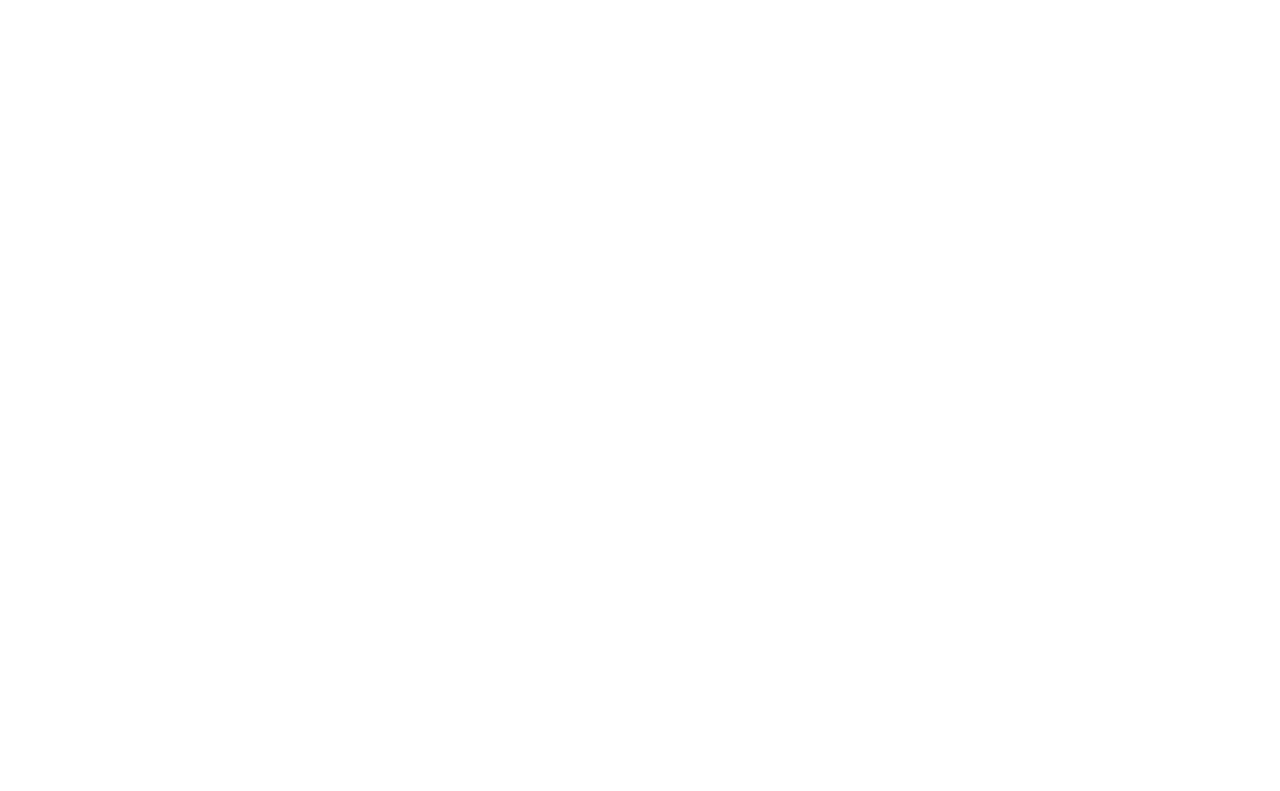
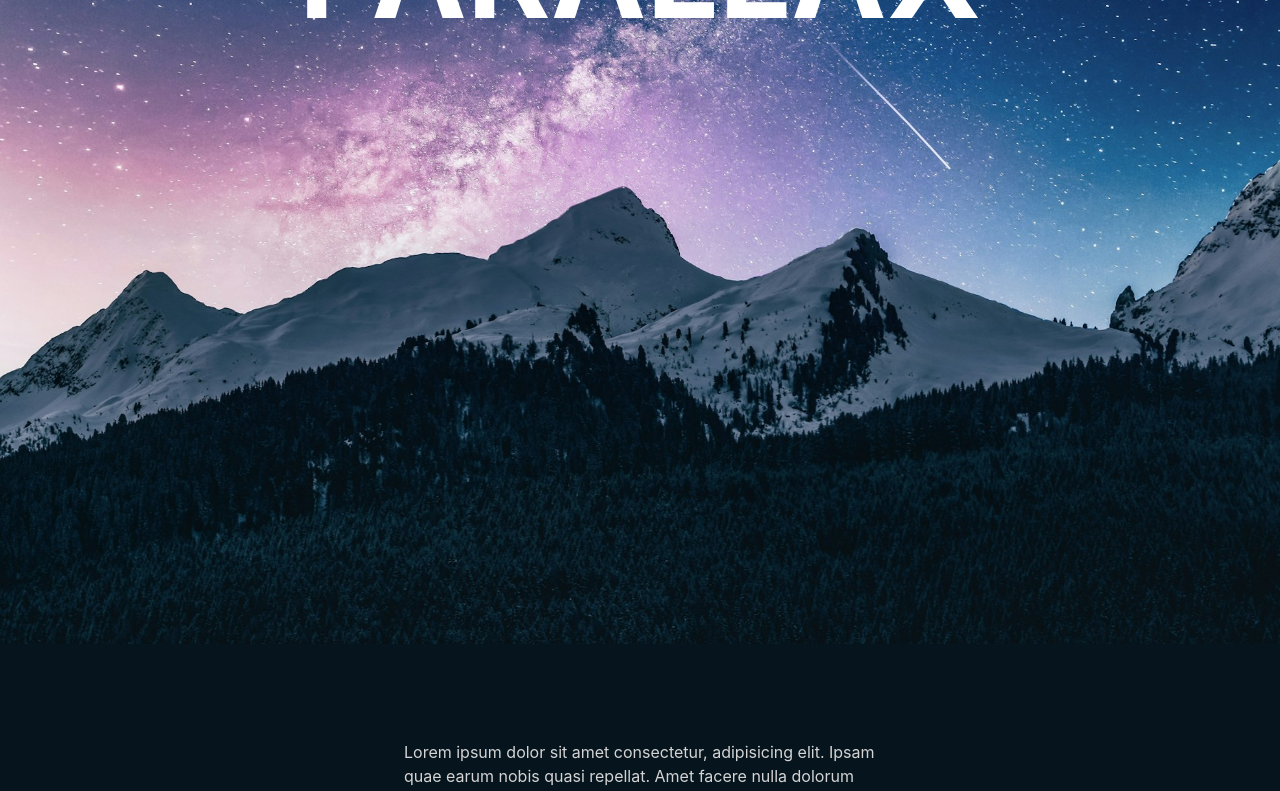
Before and after one commit to Shahrukh-elRed/framer-motion-demo, a React (Create React App) app: page /layered-parallax-scroll in a window 1280 px wide. Before the commit this address had no page. Shown: the part 300-1091 px from the top of the page. Before the commit the page ends 800 px from the top, so only its background shows below. Built offline with nearby package versions, Linux system fonts and the light colour scheme.

Commit message:
layered parallax effect

```diff
--- a/src/App.css
+++ b/src/App.css
@@ -103,3 +103,15 @@
     width: 100%;
     height: 12px;
 }
+
+.layered_parallax_image_full {
+    background-image: url("/src/assets/images/layered-parallax-full.jpg");
+    background-position: bottom;
+    background-size: cover;
+}
+
+.layered_parallax_image_cropped {
+    background-image: url("/src/assets/images/layered-parallax-cropped.png");
+    background-position: bottom;
+    background-size: cover;
+}
--- a/src/Routing.jsx
+++ b/src/Routing.jsx
@@ -7,6 +7,7 @@ import ViewBasedAnimations from './components/ViewBasedAnimations';
 import Error404Page from './components/Error404Page';
 import Layout from './components/Layout';
 import HorizontalScrollCarouselPage from './components/HorizontalScrollCarouselPage/HorizontalScrollCarouselPage';
+import LayeredParallaxScroll from "./components/LayeredParallaxScroll/LayeredParallaxScroll";
 
 const Routing = () => {
     return (
@@ -19,6 +20,7 @@ const Routing = () => {
                 <Route path="view-based-animations" element={<ViewBasedAnimations />} />
                 <Route path="scroll-based-animations" element={<ScrollAnimations />} />
                 <Route path="horizontal-scroll-carousel" element={<HorizontalScrollCarouselPage />} />
+                <Route path="layered-parallax-scroll" element={<LayeredParallaxScroll />} />
                 <Route path="*" element={<Error404Page />} />
             </Route>
             </Routes>
--- /dev/null
+++ b/src/components/LayeredParallaxScroll/LayeredParallaxScroll.jsx
@@ -0,0 +1,57 @@
+import MultiLayerParallax from "./MultiLayerParallax"
+
+const LayeredParallaxScroll = () => {
+  return (
+    <div>
+        <MultiLayerParallax />
+        <div className="w-full bg-[#06141D]">
+            <div className="max-w-lg space-y-4 mx-auto py-24 px-5 text-neutral-300">
+                <p>
+                    Lorem ipsum dolor sit amet consectetur, adipisicing elit. Ipsam quae
+                    earum nobis quasi repellat. Amet facere nulla dolorum accusantium
+                    sit dolores odio excepturi facilis laboriosam officiis dolorem,
+                    nobis reprehenderit molestiae.
+                </p>
+                <p>
+                    Lorem ipsum dolor sit amet consectetur, adipisicing elit. Ipsam quae
+                    earum nobis quasi repellat. Amet facere nulla dolorum accusantium
+                    sit dolores odio excepturi facilis laboriosam officiis dolorem,
+                    nobis reprehenderit molestiae.
+                </p>
+                <p>
+                    Lorem ipsum dolor sit amet consectetur, adipisicing elit. Ipsam quae
+                    earum nobis quasi repellat. Amet facere nulla dolorum accusantium
+                    sit dolores odio excepturi facilis laboriosam officiis dolorem,
+                    nobis reprehenderit molestiae.
+                </p>
+                <p>
+                    Lorem ipsum dolor sit amet consectetur, adipisicing elit. Ipsam quae
+                    earum nobis quasi repellat. Amet facere nulla dolorum accusantium
+                    sit dolores odio excepturi facilis laboriosam officiis dolorem,
+                    nobis reprehenderit molestiae.
+                </p>
+                <p>
+                    Lorem ipsum dolor sit amet consectetur, adipisicing elit. Ipsam quae
+                    earum nobis quasi repellat. Amet facere nulla dolorum accusantium
+                    sit dolores odio excepturi facilis laboriosam officiis dolorem,
+                    nobis reprehenderit molestiae.
+                </p>
+                <p>
+                    Lorem ipsum dolor sit amet consectetur, adipisicing elit. Ipsam quae
+                    earum nobis quasi repellat. Amet facere nulla dolorum accusantium
+                    sit dolores odio excepturi facilis laboriosam officiis dolorem,
+                    nobis reprehenderit molestiae.
+                </p>
+                <p>
+                    Lorem ipsum dolor sit amet consectetur, adipisicing elit. Ipsam quae
+                    earum nobis quasi repellat. Amet facere nulla dolorum accusantium
+                    sit dolores odio excepturi facilis laboriosam officiis dolorem,
+                    nobis reprehenderit molestiae.
+                </p>
+            </div>
+        </div>
+    </div>
+  )
+}
+
+export default LayeredParallaxScroll
--- /dev/null
+++ b/src/components/LayeredParallaxScroll/MultiLayerParallax.jsx
@@ -0,0 +1,32 @@
+import { motion, useScroll, useTransform } from "framer-motion";
+import { useRef } from "react";
+
+const MultiLayerParallax = () => {
+    const ref = useRef(null);
+    const { scrollYProgress } = useScroll({
+        target: ref,
+        offset: ["start start", "end start"]
+    });
+
+    const backgroundY = useTransform(scrollYProgress, [0, 1], ["0%", "100%"]);
+    const textY = useTransform(scrollYProgress, [0, 1], ["0%", "75%"]);
+
+    return (
+        <div ref={ref} className="w-full h-[110vh] overflow-hidden relative grid justify-center">
+            <motion.h1 className="font-bold text-white text-7xl md:text-9xl relative z-10 mt-[18vh]"
+                style={{ y: textY }}
+            >
+                PARALLAX
+            </motion.h1>
+            <motion.div
+                style={{ y: backgroundY }}
+                className="absolute inset-0 z-0 layered_parallax_image_full"
+            />
+            <div
+                className="absolute inset-0 z-20 layered_parallax_image_cropped"
+        />
+        </div>
+    )
+}
+
+export default MultiLayerParallax
--- a/src/components/Layout.jsx
+++ b/src/components/Layout.jsx
@@ -25,6 +25,9 @@ const Layout = () => {
           <Link to="/horizontal-scroll-carousel" className={location.pathname === "/horizontal-scroll-carousel" ? "active_nav_bar_item" : "nav_bar_item"}>
             <div>Horizontal Scroll Carousel</div>
           </Link>
+          <Link to="/layered-parallax-scroll" className={location.pathname === "/layered-parallax-scroll" ? "active_nav_bar_item" : "nav_bar_item"}>
+            <div>Layered Parallax Scroll</div>
+          </Link>
         </div>
       </nav>
 
```
Also changed, not shown: src/assets/images/layered-parallax-cropped.png (added), src/assets/images/layered-parallax-full.jpg (added).
